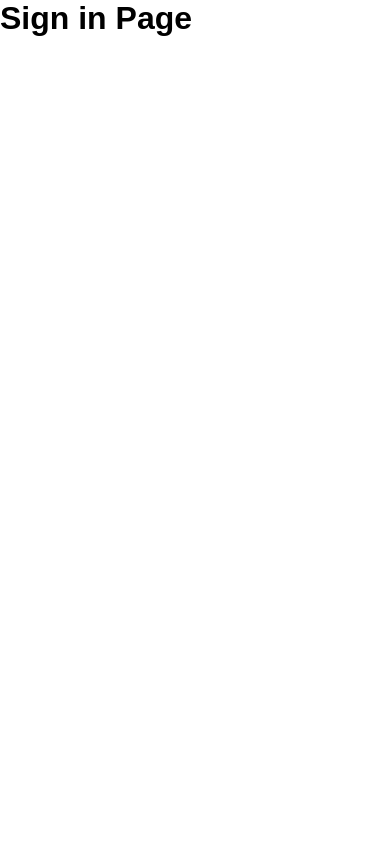
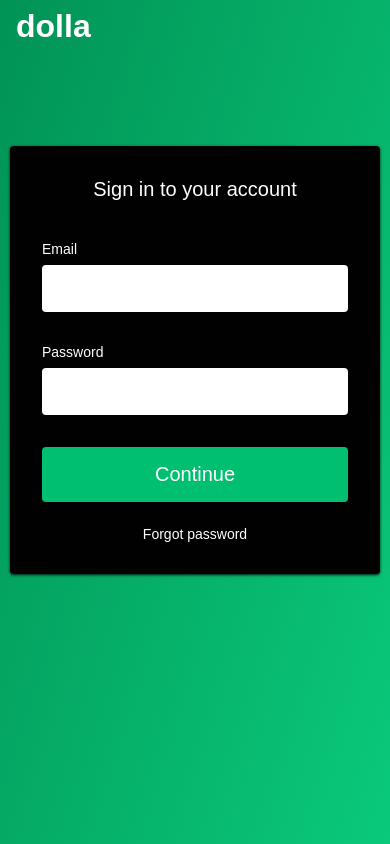
Before and after one commit to TIMIEOFFICIAL/Dolla-react-scroll-UI, a React (Create React App) app: page /signin in a window 390 px wide. Built offline with nearby package versions, Linux system fonts and the light colour scheme; a web font is replaced by a local one.

Commit message:
Completed styling signin page & made it responsive

```diff
--- a/src/Components/Signin/SigninElement.js
+++ b/src/Components/Signin/SigninElement.js
@@ -1 +1,109 @@
-import styled from 'styled-components';
+import styled from "styled-components";
+import { Link } from "react-router-dom";
+
+export const Container = styled.div`
+  min-height: 692px;
+  position: fixed;
+  bottom: 0;
+  left: 0;
+  right: 0;
+  top: 0;
+  z-index: 0;
+  overflow: hidden;
+  background: linear-gradient(
+    108deg,
+    rgba(1, 147, 86, 1) 0%,
+    rgba(10, 201, 122, 1) 100%
+  );
+`;
+
+export const FormWrap = styled.div`
+  height: 100%;
+  display: flex;
+  flex-direction: column;
+  justify-content: center;
+
+  @media screen and (max-width: 400px) {
+    height: 80%;
+  }
+`;
+
+export const Icon = styled(Link)`
+  margin-left: 32px;
+  margin-top: 32px;
+  text-decoration: none;
+  color: #fff;
+  font-weight: 700;
+  font-size: 32px;
+
+  @media screen and (max-width: 480px) {
+    margin-left: 16px;
+    margin-top: 8px;
+  }
+`;
+
+export const FormContent = styled.div`
+  height: 100%;
+  display: flex;
+  flex-direction: column;
+  justify-content: center;
+
+  @media screen and (max-width: 480px) {
+    padding: 10px;
+  }
+`;
+
+export const Form = styled.form`
+  background: #010101;
+  max-width: 400px;
+  height: auto;
+  width: 100%;
+  z-index: 1;
+  display: grid;
+  margin: 0 auto;
+  padding: 80px 32px;
+  border-radius: 4px;
+  box-shadow: 0 1px 3px rgba(0, 0, 0, 0.9);
+
+  @media screen and (max-width: 400px) {
+    padding: 32px 32px;
+  }
+`;
+
+export const FormH1 = styled.h1`
+  margin-bottom: 40px;
+  color: #fff;
+  font-size: 20px;
+  font-weight: 400;
+  text-align: center;
+`;
+
+export const FormLabel = styled.label`
+  margin-bottom: 8px;
+  font-size: 14px;
+  color: #fff;
+`;
+
+export const FormInput = styled.input`
+  padding: 16px 16px;
+  margin-bottom: 32px;
+  border: none;
+  border-radius: 4px;
+`;
+
+export const FormButton = styled.button`
+  background: #01bf71;
+  padding: 16px 0;
+  border: none;
+  border-radius: 4px;
+  color: #fff;
+  font-size: 20px;
+  cursor: pointer;
+`;
+
+export const Text = styled.span`
+  text-align: center;
+  margin-top: 24px;
+  color: #fff;
+  font-size: 14px;
+`;
--- a/src/Components/Signin/index.js
+++ b/src/Components/Signin/index.js
@@ -1,11 +1,37 @@
-import React from 'react'
-
+import React from "react";
+import {
+  Container,
+  FormWrap,
+  Icon,
+  FormContent,
+  Form,
+  FormH1,
+  FormLabel,
+  FormInput,
+  FormButton,
+  Text,
+} from "./SigninElement";
 const Signin = () => {
-    return (
-        <div>
-
-        </div>
-    )
-}
+  return (
+    <>
+      <Container>
+        <FormWrap>
+          <Icon to="/">dolla</Icon>
+          <FormContent>
+            <Form action="#">
+              <FormH1>Sign in to your account</FormH1>
+              <FormLabel htmlFor="for">Email</FormLabel>
+              <FormInput type="email" required />
+              <FormLabel htmlFor="for">Password</FormLabel>
+              <FormInput type="password" required />
+              <FormButton type="submit">Continue</FormButton>
+              <Text>Forgot password</Text>
+            </Form>
+          </FormContent>
+        </FormWrap>
+      </Container>
+    </>
+  );
+};
 
 export default Signin;
--- a/src/Pages/signin.js
+++ b/src/Pages/signin.js
@@ -1,9 +1,10 @@
 import React from 'react'
+import Signin from '../Components/Signin'
 
 const SigninPage = () => {
     return (
         <div>
-            <h1>Sign in Page</h1>
+           <Signin/>
         </div>
     )
 }
```
